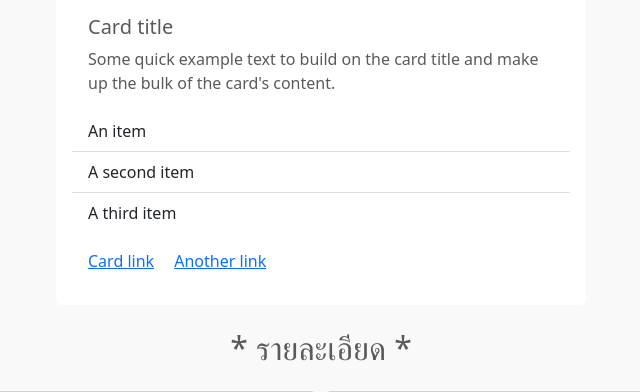
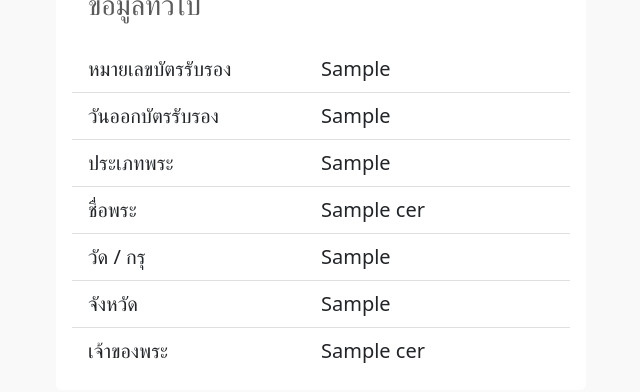
Before and after one commit to nopparat231/certified, a PHP site: the page made by index.php in a window 1280 px wide. Shown: the part 816-1208 px from the top of the page, without its empty margins (319-959 px from the left). Run offline with PHP 8.4, Linux system fonts and the light colour scheme; tables that the repository leaves empty hold one stand-in row (values such as "Sample post"); grey boxes labelled with a size stand in for pictures from a placeholder-image service; data that the repository does not hold is empty; some libraries are stand-ins or nearby versions.

Commit message:
Update detail.php

```diff
--- a/detail.php
+++ b/detail.php
@@ -36,7 +36,7 @@ if (isset($_GET['id_card'])) {
                     <div class="card-body">
                         <br>
                         <h3 class="card-title" style="text-align: center;">* <?= $row['cer_m_name'] ?> *</h3>
-                        <h5 class="card-title" style="text-align: center;">กรุวัดพลับ</h5>
+                        <h5 class="card-title" style="text-align: center;"><?= $row['cer_temple'] ?></h5>
 
                         <div class="row justify-content-center">
                             <div class="col-sm-6">
@@ -45,42 +45,38 @@ if (isset($_GET['id_card'])) {
 
                                         <div class="card border-0" style="width: 100%;">
                                             <!-- <img src="https://fakeimg.pl/350x250/?text=imgEx" class="card-img-top" alt="img" width="100%" height="100%"> -->
+                                            <a href="./uploads/<?= $row['cer_img'] ?>" target="_blank"><img src="./uploads/<?= $row['cer_img'] ?>" class="card-img-top" alt="..."></a>
+
+                                            <div class="card-body">
+                                                <h3 class="card-title">ข้อมูลทั่วไป</h3>
+
+                                            </div>
+                                            <ul class="list-group list-group-flush fs-5">
+                                                <li class="list-group-item d-flex">
+                                                    <span class="w-50">หมายเลขบัตรรับรอง </span><span><?= $row['id_card'] ?></span>
+                                                </li>
+                                                <li class="list-group-item d-flex">
+                                                    <span class="w-50">วันออกบัตรรับรอง </span><span><?= $row['cer_start'] ?></span>
+                                                </li>
+                                                <li class="list-group-item d-flex">
+                                                    <span class="w-50">ประเภทพระ</span><span><?= $row['cer_m_type'] ?></span>
+                                                </li>
+                                                <li class="list-group-item d-flex">
+                                                    <span class="w-50">ชื่อพระ </span><span><?= $row['cer_m_name'] ?></span>
+                                                </li>
+                                                <li class="list-group-item d-flex">
+                                                    <span class="w-50">วัด / กรุ </span><span><?= $row['cer_temple'] ?></span>
+                                                </li>
+                                                <li class="list-group-item d-flex">
+                                                    <span class="w-50">จังหวัด </span><span><?= $row['cer_province'] ?></span>
+                                                </li>
+                                                <li class="list-group-item d-flex">
+                                                    <span class="w-50">เจ้าของพระ </span><span><?= $row['cer_name'] ?></span>
+                                                </li>
 
 
-                                            <div id="myCarousel" class="carousel slide" data-bs-ride="carousel" style="height: 400px;">
-                                                <div class="carousel-indicators">
-                                                    <button type="button" data-bs-target="#myCarousel" data-bs-slide-to="0" class="" aria-label="Slide 1"></button>
-                                                    <button type="button" data-bs-target="#myCarousel" data-bs-slide-to="1" aria-label="Slide 2" class="active" aria-current="true"></button>
+                                            </ul>
 
-                                                </div>
-                                                <div class="carousel-inner">
-                                                    <div class="carousel-item active">
-
-                                                        <img src="./uploads/<?= $row['cer_img'] ?>" class="card-img-top" alt="img" width="600px" height="400px">
-
-                                                    </div>
-                                                    <div class="carousel-item ">
-                                                        <img src="https://fakeimg.pl/600x400/?text=Back" class="card-img-top" alt="img" width="600px" height="400px">
-
-                                                    </div>
-
-                                                </div>
-
-                                            </div>
-
-                                            <div class="card-body">
-                                                <h5 class="card-title">Card title</h5>
-                                                <p class="card-text">Some quick example text to build on the card title and make up the bulk of the card's content.</p>
-                                            </div>
-                                            <ul class="list-group list-group-flush">
-                                                <li class="list-group-item">An item</li>
-                                                <li class="list-group-item">A second item</li>
-                                                <li class="list-group-item">A third item</li>
-                                            </ul>
-                                            <div class="card-body">
-                                                <a href="#" class="card-link">Card link</a>
-                                                <a href="#" class="card-link">Another link</a>
-                                            </div>
                                         </div>
 
                                     </div>
@@ -93,25 +89,25 @@ if (isset($_GET['id_card'])) {
                             <div class="row row-cols-1 row-cols-md-2 g-2">
                                 <div class="col">
                                     <div class="card">
-                                        <a href="https://fakeimg.pl/600x600/?text=imgEx" target="_blank"><img src="https://fakeimg.pl/600x600/?text=imgEx" class="card-img-top" alt="..."></a>
+                                        <a href="./uploads/<?= $row['cer_img_1'] ?>" target="_blank"><img src="./uploads/<?= $row['cer_img_1'] ?>" class="card-img-top" alt="..."></a>
 
                                     </div>
                                 </div>
                                 <div class="col">
                                     <div class="card">
-                                        <a href="https://fakeimg.pl/600x600/?text=imgEx" target="_blank"><img src="https://fakeimg.pl/600x600/?text=imgEx" class="card-img-top" alt="..."></a>
+                                        <a href="./uploads/<?= $row['cer_img_2'] ?>" target="_blank"><img src="./uploads/<?= $row['cer_img_2'] ?>" class="card-img-top" alt="..."></a>
 
                                     </div>
                                 </div>
                                 <div class="col">
                                     <div class="card">
-                                        <a href="https://fakeimg.pl/600x600/?text=imgEx" target="_blank"><img src="https://fakeimg.pl/600x600/?text=imgEx" class="card-img-top" alt="..."></a>
+                                        <a href="./uploads/<?= $row['cer_img_3'] ?>" target="_blank"><img src="./uploads/<?= $row['cer_img_3'] ?>" class="card-img-top" alt="..."></a>
 
                                     </div>
                                 </div>
                                 <div class="col">
                                     <div class="card">
-                                        <a href="https://fakeimg.pl/600x600/?text=imgEx" target="_blank"><img src="https://fakeimg.pl/600x600/?text=imgEx" class="card-img-top" alt="..."></a>
+                                        <a href="./uploads/<?= $row['cer_img_4'] ?>" target="_blank"><img src="./uploads/<?= $row['cer_img_4'] ?>" class="card-img-top" alt="..."></a>
 
                                     </div>
                                 </div>
```
